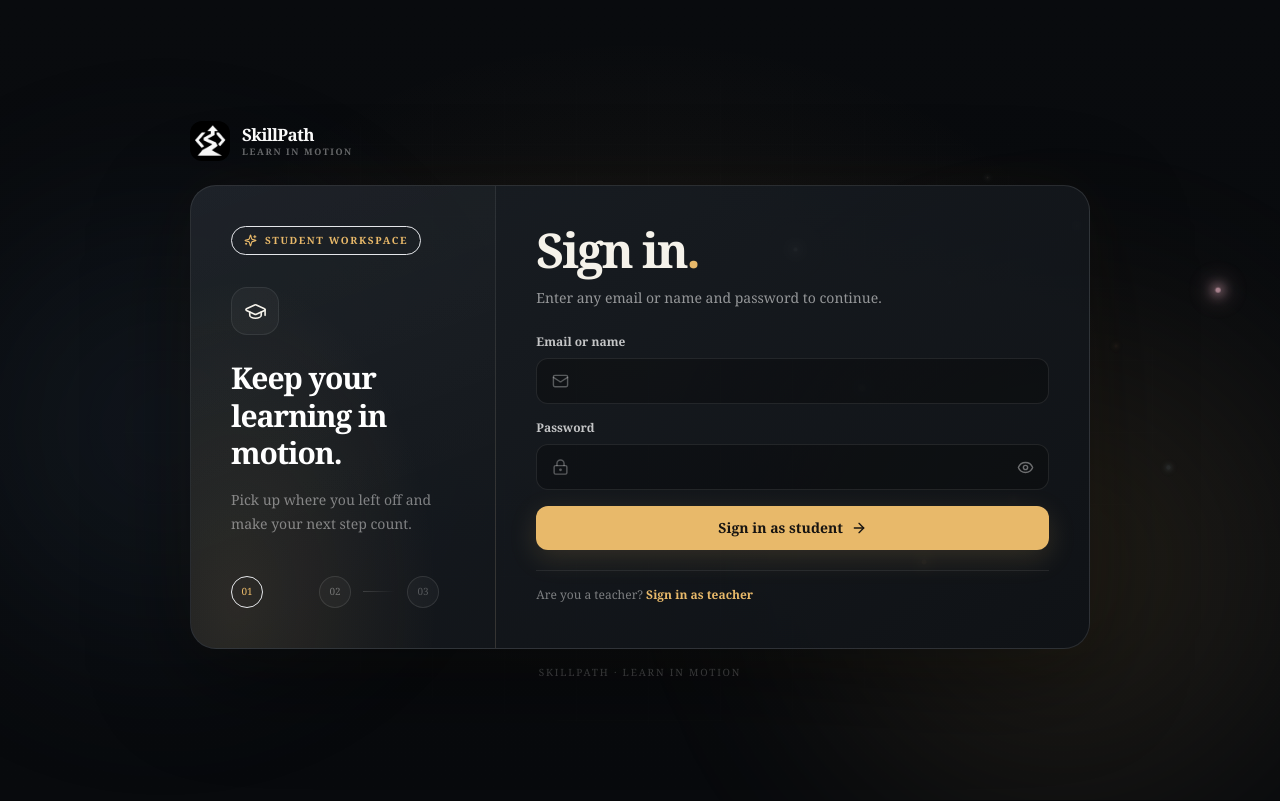
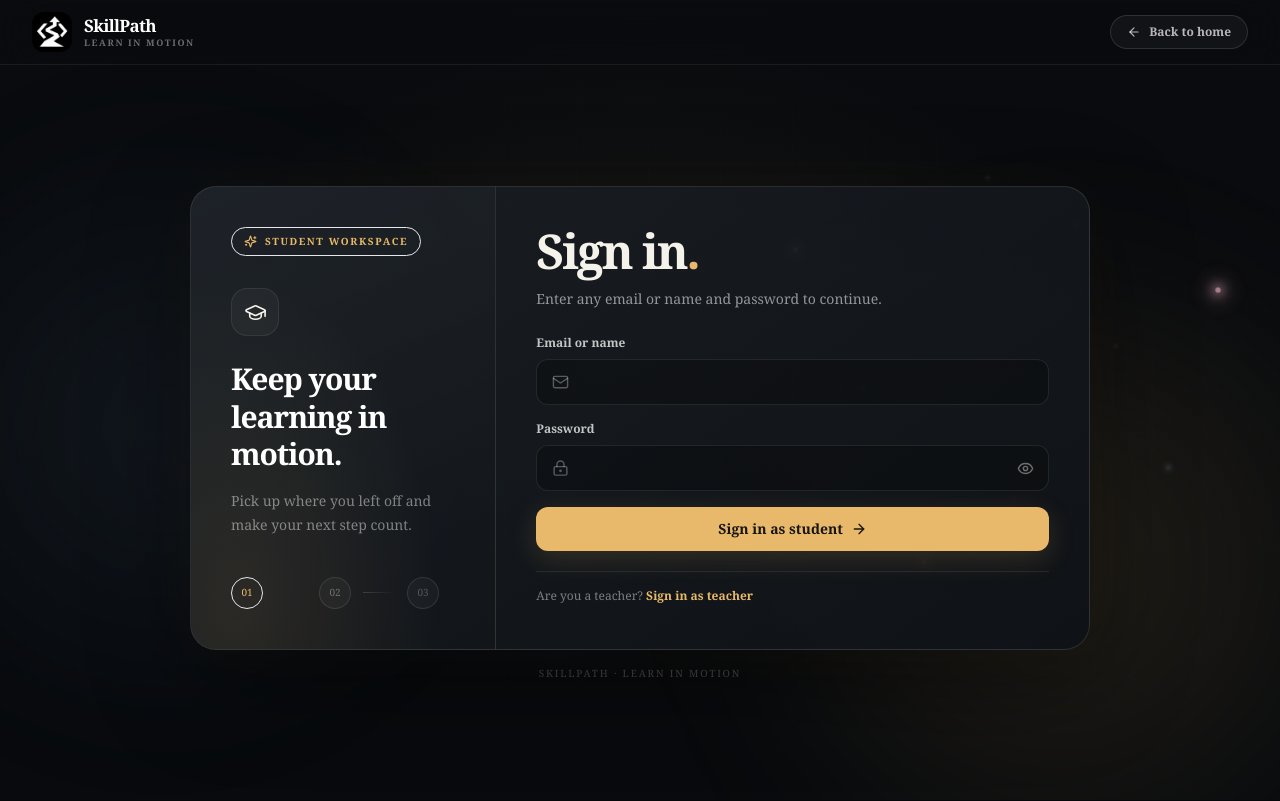
Before and after one commit to AmanShejul/devkraft, a Next.js app: page /login/student in a window 1280 px wide. Built offline with nearby package versions, Linux system fonts and the light colour scheme.

Commit message:
code arena

```diff
--- a/src/app/login/student/page.tsx
+++ b/src/app/login/student/page.tsx
@@ -10,7 +10,7 @@ export default async function StudentLoginPage({
 }) {
   const { reason } = await searchParams;
   return (
-    <main className="relative mx-auto flex min-h-screen max-w-7xl items-center justify-center px-5 py-8 sm:px-8 sm:py-10">
+    <main className="relative mx-auto flex min-h-[calc(100svh-64px)] max-w-7xl items-center justify-center px-5 py-8 sm:px-8 sm:py-10">
       <LoginForm role="student" roleMismatch={reason === "role"} />
     </main>
   );
--- a/src/app/login/teacher/page.tsx
+++ b/src/app/login/teacher/page.tsx
@@ -10,7 +10,7 @@ export default async function TeacherLoginPage({
 }) {
   const { reason } = await searchParams;
   return (
-    <main className="relative mx-auto flex min-h-screen max-w-7xl items-center justify-center px-5 py-8 sm:px-8 sm:py-10">
+    <main className="relative mx-auto flex min-h-[calc(100svh-64px)] max-w-7xl items-center justify-center px-5 py-8 sm:px-8 sm:py-10">
       <LoginForm role="teacher" roleMismatch={reason === "role"} />
     </main>
   );
--- a/src/components/auth/login-form.tsx
+++ b/src/components/auth/login-form.tsx
@@ -4,7 +4,6 @@ import Link from "next/link";
 import { useRouter } from "next/navigation";
 import { ArrowRight, Eye, EyeOff, GraduationCap, LockKeyhole, Mail, Presentation, Sparkles } from "lucide-react";
 import { useState, type FormEvent } from "react";
-import { SkillPathLogo } from "@/components/layout/skillpath-logo";
 import type { AppRole } from "@/lib/auth/authorization";
 import type { ApiResponse } from "@/types/api";
 
@@ -63,9 +62,6 @@ export function LoginForm({ role, roleMismatch = false }: { role: AppRole; roleM
       </div>
 
       <div className="relative z-10 w-full max-w-[900px] animate-[auth-card-enter_.7s_cubic-bezier(.2,.75,.25,1)_both]">
-        <Link href="/" aria-label="SkillPath home" className="mb-5 inline-flex transition-opacity hover:opacity-80 sm:mb-6">
-          <SkillPathLogo dark />
-        </Link>
         <section className="relative overflow-hidden rounded-[26px] border border-white/[.11] bg-[linear-gradient(145deg,rgba(26,31,37,.94),rgba(15,18,22,.94))] shadow-[0_30px_100px_rgba(0,0,0,.42),0_0_70px_rgba(232,185,106,.045)] backdrop-blur-2xl md:flex">
           <div className="pointer-events-none absolute inset-x-8 top-0 z-10 h-px bg-gradient-to-r from-transparent via-brand/70 to-transparent" aria-hidden="true" />
 
--- a/src/components/layout/page-transition.tsx
+++ b/src/components/layout/page-transition.tsx
@@ -10,7 +10,7 @@ export function PageTransition({ children }: { children: ReactNode }) {
 
   return (
     <MotionConfig reducedMotion="user">
-      <AnimatePresence mode="wait" initial={false}>
+      <AnimatePresence mode="wait">
         <motion.div
           key={pathname}
           initial={reduceMotion ? false : { opacity: 0, y: 8 }}
--- a/src/components/layout/site-header.tsx
+++ b/src/components/layout/site-header.tsx
@@ -1,7 +1,7 @@
 "use client";
 
 import Link from "next/link";
-import { ArrowUpRight, Menu, X } from "lucide-react";
+import { ArrowLeft, ArrowUpRight, Menu, X } from "lucide-react";
 import { usePathname } from "next/navigation";
 import { useState } from "react";
 import { SkillPathLogo } from "@/components/layout/skillpath-logo";
@@ -17,7 +17,22 @@ const links = [
 export function SiteHeader() {
   const pathname = usePathname();
   const [open, setOpen] = useState(false);
-  if (pathname === "/" || pathname.startsWith("/login/")) return null;
+  if (pathname === "/") return null;
+  if (pathname.startsWith("/login/")) {
+    return (
+      <header className="relative z-40 border-b border-white/[.07] bg-canvas/70 backdrop-blur-xl">
+        <div className="mx-auto flex h-16 max-w-7xl items-center justify-between px-5 sm:px-8">
+          <Link href="/" className="flex shrink-0" aria-label="SkillPath home">
+            <SkillPathLogo dark />
+          </Link>
+          <Link href="/" className="inline-flex items-center gap-2 rounded-full border border-white/[.12] bg-white/[.04] px-4 py-2 text-xs font-semibold text-white/70 transition hover:border-brand/40 hover:bg-brand/[.08] hover:text-brand">
+            <ArrowLeft size={14} aria-hidden="true" />
+            Back to home
+          </Link>
+        </div>
+      </header>
+    );
+  }
   return (
     <header className="sticky top-0 z-40 border-b border-[var(--line)] bg-canvas/95 backdrop-blur">
       <div className="mx-auto flex min-h-[72px] max-w-7xl items-center justify-between gap-5 px-5 sm:px-8">
```
